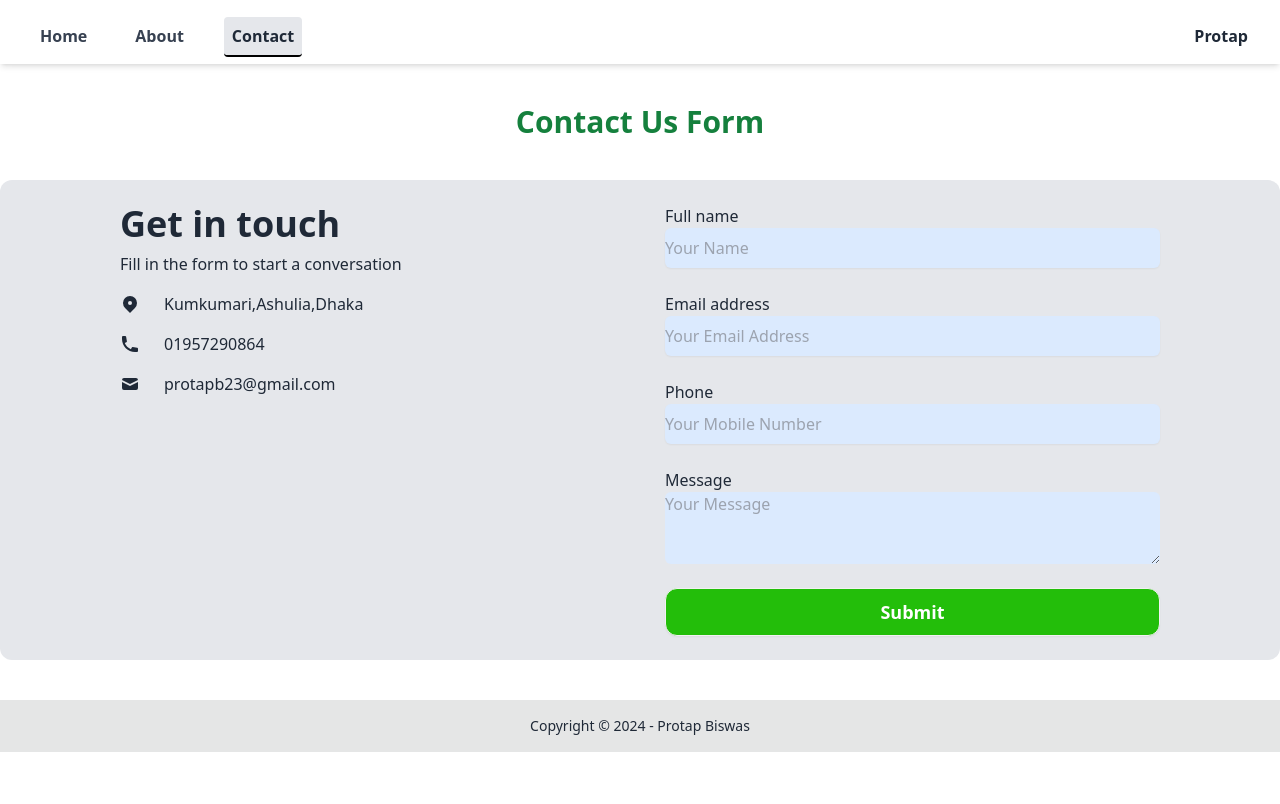
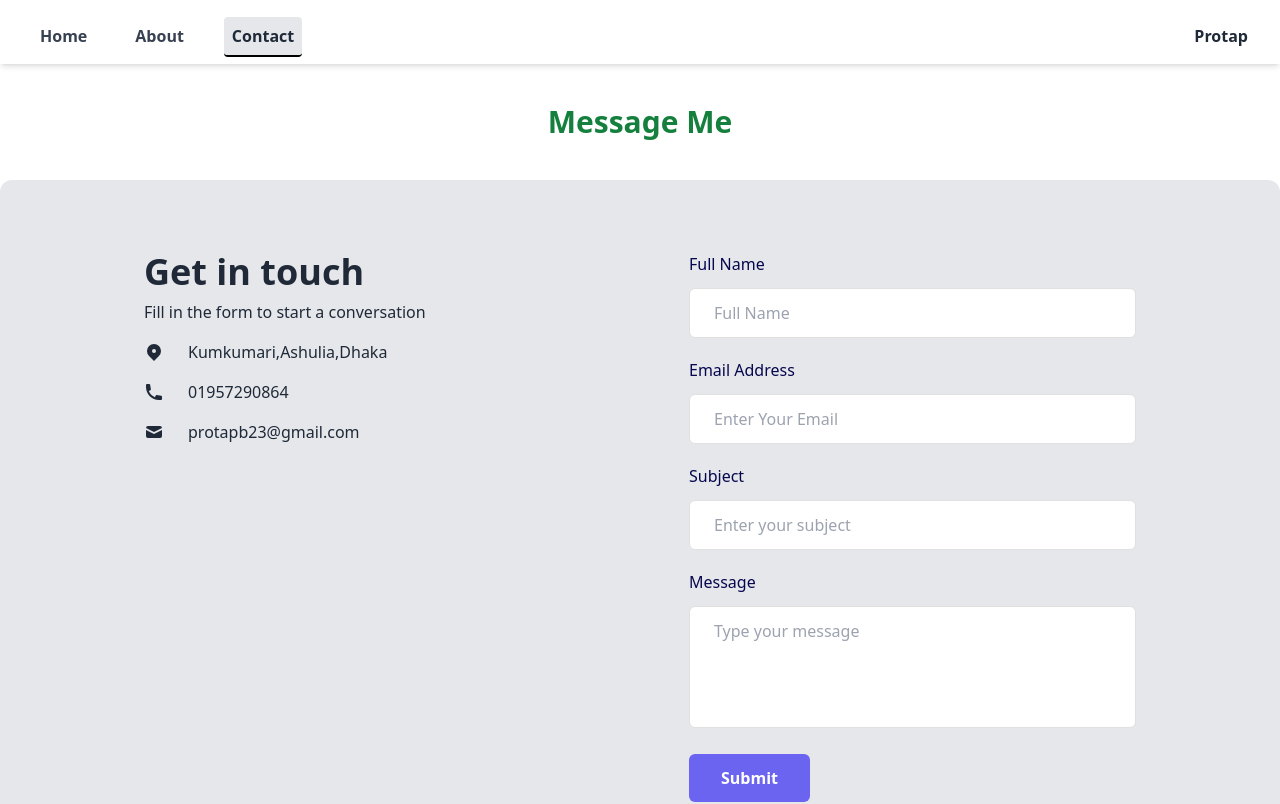
Before and after one commit to protap1100/protap-portfolio, a React (Vite) app: page /contact in a window 1280 px wide. Shown: the top 804 px of the page. Built offline with nearby package versions, Linux system fonts and the light colour scheme.

Commit message:
add:contact use form

```diff
--- a/src/Pages/AboutMe/AboutMe.jsx
+++ b/src/Pages/AboutMe/AboutMe.jsx
@@ -3,9 +3,10 @@ import image from "../../assets/me.jpg";
 // import image2 from "../../assets/about.png";
 import { useTypewriter } from "react-simple-typewriter";
 import facebook from '../../assets/Social-Icons/facebook.png'
-import instagram from '../../assets/Social-Icons/instagram.png'
+// import instagram from '../../assets/Social-Icons/instagram.png'
 import twitter from '../../assets/Social-Icons/twitter.png'
 import github from '../../assets/Social-Icons/github.png'
+import linkedin from '../../assets/Social-Icons/linkedin.png'
 const AboutMe = () => {
   const [text] = useTypewriter({
     words: [" Programmer", " Front End Developer", " Coder"],
@@ -23,13 +24,13 @@ const AboutMe = () => {
        <h1 className=" text-2xl lg:text-4xl  text-center font-bold">I Am A <span className="text-purple-700">{text}</span> </h1>
        <h1 className="text-center">Currently Learning Mern Stack. Building Project on MERN Stack. </h1>
        <div className="flex gap-5">
-            <Link to='#'> <img className="h-12 w-12" src={facebook} alt="" /> </Link>
-            <Link to='#'> <img className="h-12 w-12" src={instagram} alt="" /> </Link>
-            <Link to='#'> <img className="h-12 w-12" src={github} alt="" /> </Link>
-            <Link to='#'> <img className="h-12 w-12" src={twitter} alt="" /> </Link>
+            <Link to='https://www.facebook.com/protap.biswas1100'> <img className="h-12 w-12" src={facebook} alt="" /> </Link>
+            <Link to='https://www.linkedin.com/in/protap-biswas1100/'> <img className="h-12 w-12" src={linkedin} alt="" /> </Link>
+            <Link to='https://github.com/protap1100'> <img className="h-12 w-12" src={github} alt="" /> </Link>
+            <Link to='https://twitter.com/protapb110'> <img className="h-12 w-12" src={twitter} alt="" /> </Link>
        </div>
        <div className="flex gap-2 flex-col lg:flex-row">
-        <Link className="bg-btn px-5 py-3 rounded font-bold hover:bg-btn-hover text-white">Download Cv</Link>
+        <Link to='https://drive.google.com/file/d/1cV3KBG5B8V_tkgVqfRkX_TncC-Pcinx-/view?usp=drive_link' className="bg-btn px-5 py-3 rounded font-bold hover:bg-btn-hover text-white">Download Cv</Link>
         <Link className="bg-btn px-5 py-3 rounded font-bold hover:bg-btn-hover text-white">Contact Me</Link>
        </div>
       </div>
--- a/src/Pages/Contact/Contact.jsx
+++ b/src/Pages/Contact/Contact.jsx
@@ -1,29 +1,50 @@
-// import { Helmet } from "react-helmet-async";
-
 const Contact = () => {
   return (
     <div className="mt-5 container mx-auto">
-            <h1 className="text-center my-10 font-bold text-3xl text-green-700">Contact Us Form</h1>
+      <h1 className="text-center my-10 font-bold text-3xl text-green-700">
+        Message Me
+      </h1>
       <section className="py-6 mt-5 bg-gray-200 dark:text-gray-900 rounded-xl">
         <div className="grid max-w-6xl grid-cols-1 px-6 mx-auto lg:px-8 md:grid-cols-2 md:divide-x">
-                    <div className="py-6 md:py-0 md:px-6">
+          <div className="items-center justify-center p-12">
             <h1 className="text-4xl font-bold">Get in touch</h1>
-                        <p className="pt-2 pb-4">Fill in the form to start a conversation</p>
+            <p className="pt-2 pb-4">
+              Fill in the form to start a conversation
+            </p>
             <div className="space-y-4">
               <p className="flex items-center">
-                                <svg xmlns="http://www.w3.org/2000/svg" viewBox="0 0 20 20" fill="currentColor" className="w-5 h-5 mr-2 sm:mr-6">
-                                    <path fillRule="evenodd" d="M5.05 4.05a7 7 0 119.9 9.9L10 18.9l-4.95-4.95a7 7 0 010-9.9zM10 11a2 2 0 100-4 2 2 0 000 4z" clipRule="evenodd"></path>
+                <svg
+                  xmlns="http://www.w3.org/2000/svg"
+                  viewBox="0 0 20 20"
+                  fill="currentColor"
+                  className="w-5 h-5 mr-2 sm:mr-6"
+                >
+                  <path
+                    fillRule="evenodd"
+                    d="M5.05 4.05a7 7 0 119.9 9.9L10 18.9l-4.95-4.95a7 7 0 010-9.9zM10 11a2 2 0 100-4 2 2 0 000 4z"
+                    clipRule="evenodd"
+                  ></path>
                 </svg>
                 <span>Kumkumari,Ashulia,Dhaka</span>
               </p>
               <p className="flex items-center">
-                                <svg xmlns="http://www.w3.org/2000/svg" viewBox="0 0 20 20" fill="currentColor" className="w-5 h-5 mr-2 sm:mr-6">
+                <svg
+                  xmlns="http://www.w3.org/2000/svg"
+                  viewBox="0 0 20 20"
+                  fill="currentColor"
+                  className="w-5 h-5 mr-2 sm:mr-6"
+                >
                   <path d="M2 3a1 1 0 011-1h2.153a1 1 0 01.986.836l.74 4.435a1 1 0 01-.54 1.06l-1.548.773a11.037 11.037 0 006.105 6.105l.774-1.548a1 1 0 011.059-.54l4.435.74a1 1 0 01.836.986V17a1 1 0 01-1 1h-2C7.82 18 2 12.18 2 5V3z"></path>
                 </svg>
                 <span>01957290864</span>
               </p>
               <p className="flex items-center">
-                                <svg xmlns="http://www.w3.org/2000/svg" viewBox="0 0 20 20" fill="currentColor" className="w-5 h-5 mr-2 sm:mr-6">
+                <svg
+                  xmlns="http://www.w3.org/2000/svg"
+                  viewBox="0 0 20 20"
+                  fill="currentColor"
+                  className="w-5 h-5 mr-2 sm:mr-6"
+                >
                   <path d="M2.003 5.884L10 9.882l7.997-3.998A2 2 0 0016 4H4a2 2 0 00-1.997 1.884z"></path>
                   <path d="M18 8.118l-8 4-8-4V14a2 2 0 002 2h12a2 2 0 002-2V8.118z"></path>
                 </svg>
@@ -31,25 +52,65 @@ const Contact = () => {
               </p>
             </div>
           </div>
-                    <form  className="flex flex-col py-6 space-y-6 md:py-0 md:px-6">
-                        <label className="block">
-                            <span className="mb-1">Full name</span>
-                            <input type="text" placeholder="Your Name" className="block w-full h-10 rounded-md shadow-sm focus:ring focus:ring-opacity-75 focus:dark:ring-violet-600 bg-blue-100" />
+          <div className="flex items-center justify-center p-12">
+            <div className="mx-auto w-full max-w-[550px]">
+              <form action="https://formbold.com/s/FORM_ID" method="POST">
+                <div className="mb-5">
+                  <label className="mb-3 block text-base font-medium text-[#07074D]">
+                    Full Name
                   </label>
-                        <label className="block">
-                            <span className="mb-1">Email address</span>
-                            <input type="email" placeholder="Your Email Address" className="block h-10 w-full rounded-md shadow-sm focus:ring focus:ring-opacity-75 focus:dark:ring-violet-600 bg-blue-100"  />
+                  <input
+                    type="text"
+                    name="name"
+                    id="name"
+                    placeholder="Full Name"
+                    className="w-full rounded-md border border-[#e0e0e0] bg-white py-3 px-6 text-base font-medium text-[#6B7280] outline-none focus:border-[#6A64F1] focus:shadow-md"
+                  />
+                </div>
+                <div className="mb-5">
+                  <label className="mb-3 block text-base font-medium text-[#07074D]">
+                    Email Address
                   </label>
-                        <label className="block">
-                            <span className="mb-1">Phone</span>
-                            <input type="text" placeholder="Your Mobile Number" className="block w-full h-10 rounded-md shadow-sm focus:ring focus:ring-opacity-75 focus:dark:ring-violet-600 bg-blue-100" />
+                  <input
+                    type="email"
+                    name="email"
+                    id="email"
+                    placeholder="Enter Your Email"
+                    className="w-full rounded-md border border-[#e0e0e0] bg-white py-3 px-6 text-base font-medium text-[#6B7280] outline-none focus:border-[#6A64F1] focus:shadow-md"
+                  />
+                </div>
+                <div className="mb-5">
+                  <label className="mb-3 block text-base font-medium text-[#07074D]">
+                    Subject
                   </label>
-                        <label className="block">
-                            <span className="mb-1">Message</span>
-                            <textarea rows="3" placeholder="Your Message" className="block w-full rounded-md focus:ring focus:ring-opacity-75 focus:dark:ring-violet-600 bg-blue-100"></textarea>
+                  <input
+                    type="text"
+                    name="subject"
+                    id="subject"
+                    placeholder="Enter your subject"
+                    className="w-full rounded-md border border-[#e0e0e0] bg-white py-3 px-6 text-base font-medium text-[#6B7280] outline-none focus:border-[#6A64F1] focus:shadow-md"
+                  />
+                </div>
+                <div className="mb-5">
+                  <label className="mb-3 block text-base font-medium text-[#07074D]">
+                    Message
                   </label>
-                        <button type="button" className="self-center px-8 w-full text-lg bg-[#23be0a] rounded-xl btn text-white  " >Submit</button>
+                  <textarea
+                    rows="4"
+                    name="message"
+                    id="message"
+                    placeholder="Type your message"
+                    className="w-full resize-none rounded-md border border-[#e0e0e0] bg-white py-3 px-6 text-base font-medium text-[#6B7280] outline-none focus:border-[#6A64F1] focus:shadow-md"
+                  ></textarea>
+                </div>
+                <div>
+                  <button className="hover:shadow-form rounded-md bg-[#6A64F1] py-3 px-8 text-base font-semibold text-white outline-none">
+                    Submit
+                  </button>
+                </div>
               </form>
+            </div>
+          </div>
         </div>
       </section>
     </div>
```
Also changed, not shown: src/assets/Social-Icons/linkedin.png (added). Lines whose indentation alone changed are shown as unchanged.
